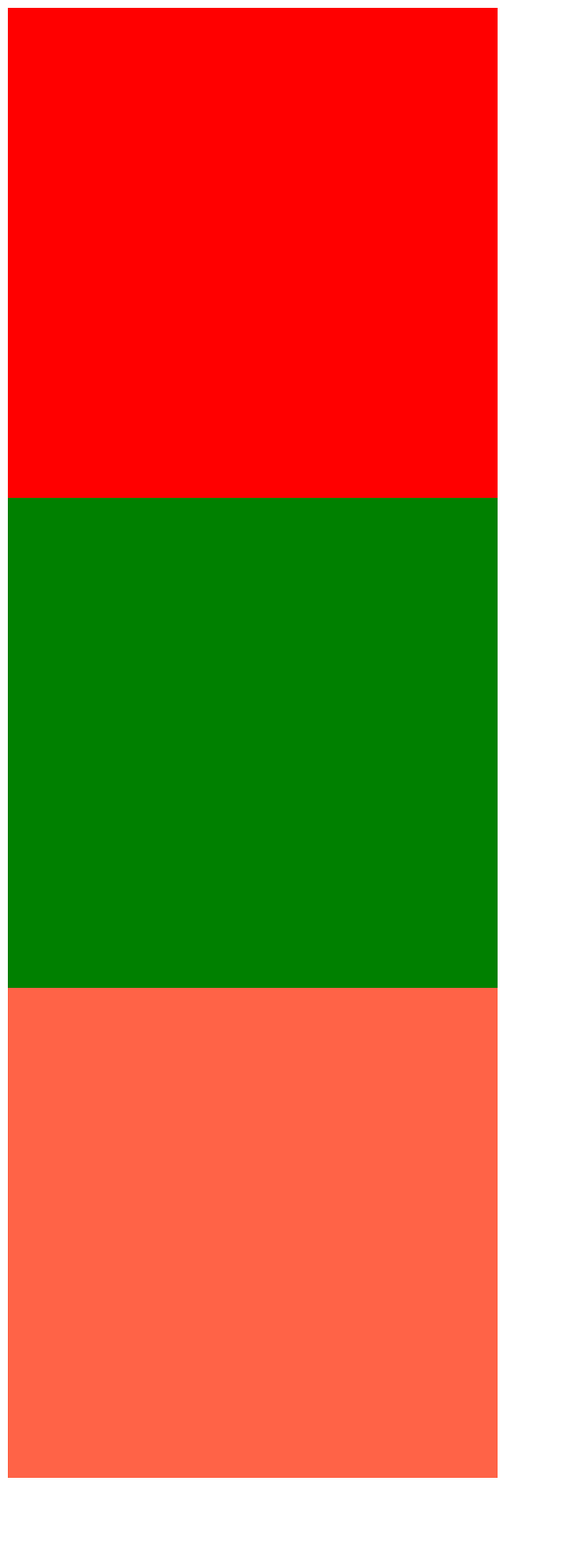
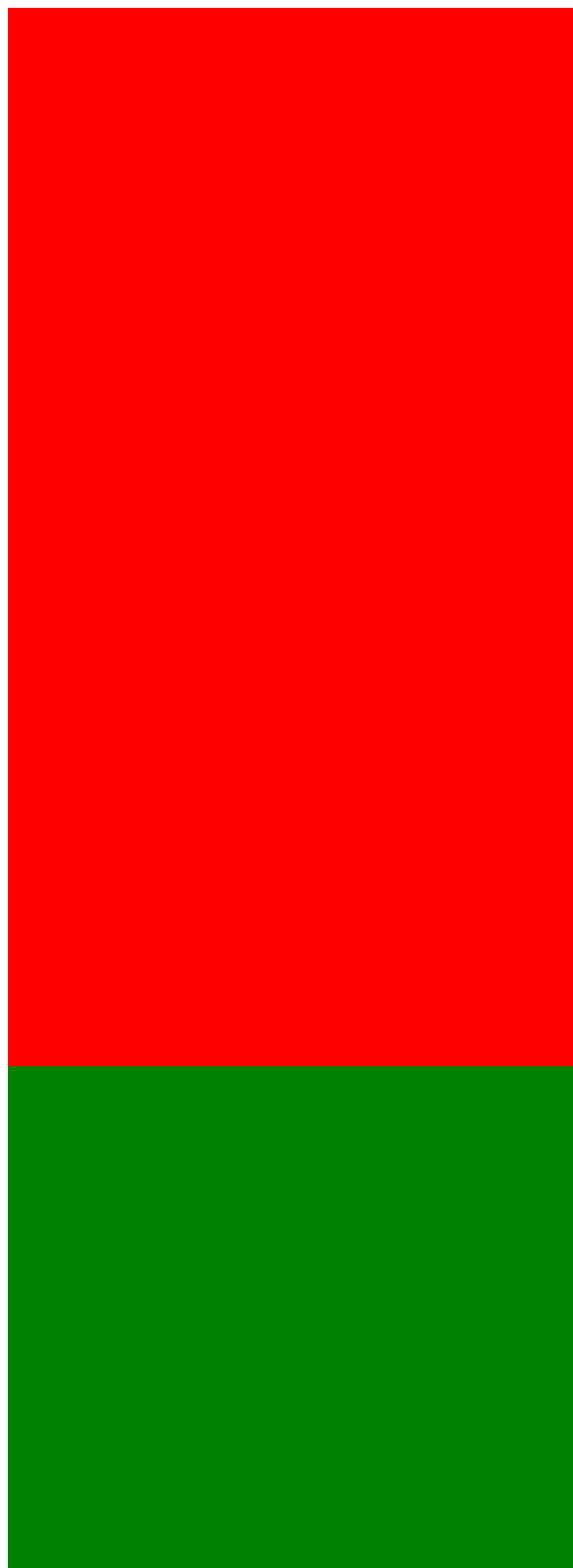
Before and after one commit to bxphxmxth/exo-5-media-queries, a plain HTML site: page index.html in a window 390 px wide. Shown: the top 1600 px of the page at 98% size, 585 px wide, since content can reach past the window. Before the commit the page ends 1508 px from the top, so only its background shows below. Drawn offline with Linux system fonts and the light colour scheme.

Commit message:
correction

```diff
--- a/public/css/style.css
+++ b/public/css/style.css
@@ -1,89 +1,34 @@
-/* ## - Pour des écrans plus grands que 1024px 3 carrés qui font chaqu'un 1/3 de l'écran en largeur, couleurs: 1°) rouge, 2°) vert, 3°) orange
+body{
+    width: 1080px;
+    height: 1080px;
+}
+.square:first-child{
+        background-color: red;
+    }
+    .square:nth-child(2){
+        background-color: green;
+    }
+    .square:nth-child(3){
+        background-color: tomato;
+    }
 
-## - Pour des écrans entre 600px et 1024px 3 carrés qui font chaqu'un 1/2 de l'écran en largeur, couleurs: 1°) rouge, 2°) vert, 3°) orange
-
-## - Pour des écrans entre 320px et 600px 3 carrés qui font chaqu'un 2/2 de l'écran en largeur, couleurs: 1°) rouge, 2°) vert, 3°) orange */
-
-
-body{
-    width: 1000px;
-    height: 1000px;
-}
-
-@media (min-width: 1024px){
-
+@media (min-width : 1024px){
     .square{
         width: 33%;
         height: 33%;
     }
+}
 
-    .square:first-child{
-        background-color: red;
-
-    }
-
-    .square:nth-child(2){
-        background-color: green;
-    }
-
-
-    .square:nth-child(3){
-        background-color: tomato;
+@media (min-width : 600px) and (max-width : 1023px){
+    .square{
+        width: 50%;
+        height: 50%;
     }
 }
 
-
-
-@media (min-width: 600px) and (max-width : 1023px){
-
-
-.square{
-    width: 50%;
-    height: 50%;
-
+@media (min-width : 320px) and (max-width : 599px){
+    .square{
+        width: 100%;
+        height: 100%;
+    }
 }
-
-.square:first-child{
-    background-color: red;
-
-}
-
-.square:nth-child(2){
-    background-color: green;
-}
-
-
-.square:nth-child(3){
-    background-color: tomato;
-}
-
-}
-
-@media (min-width: 320px) and (max-width: 599px){
-
-
-
-    .square{
-        width: 50%;
-        height: 50%;
-
-    }
-
-
-    .square:first-child{
-        background-color: red;
-
-    }
-
-    .square:nth-child(2){
-        background-color: green;
-    }
-
-
-    .square:nth-child(3){
-        background-color: tomato;
-    }
-
-
-
-}
```
